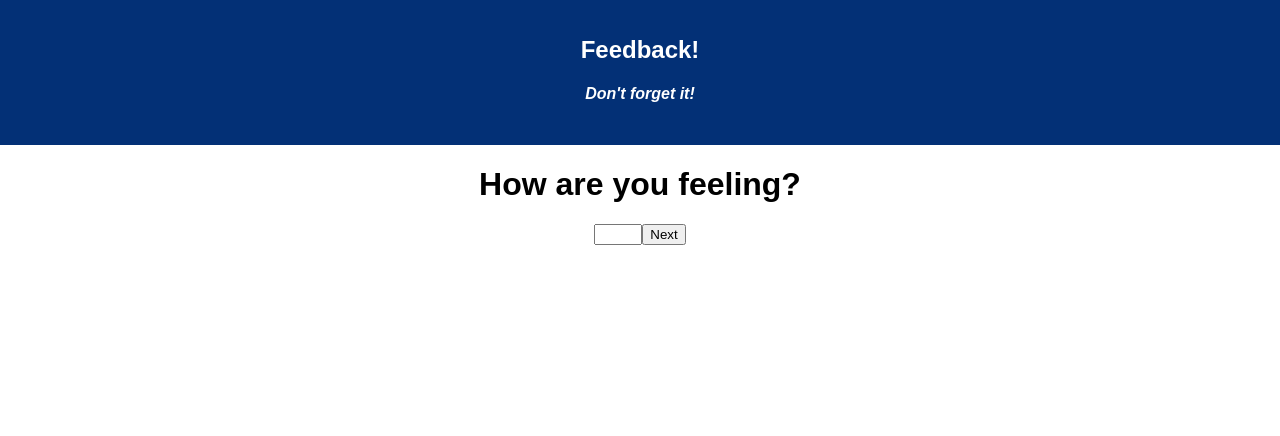
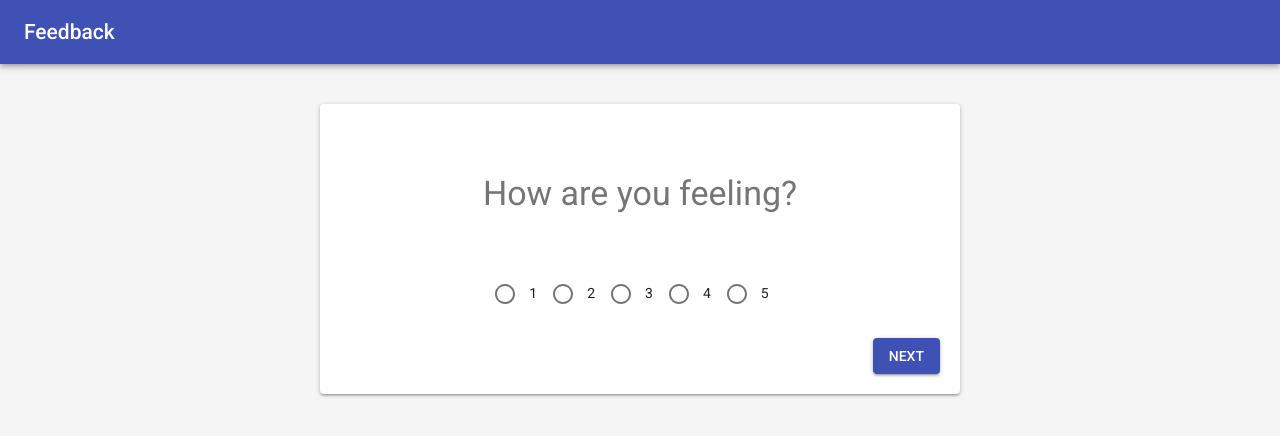
Before and after one commit to pheggeseth/Prime-Feedback, a React app: page /#/form/feeling in a window 1280 px wide. Built offline with nearby package versions, Linux system fonts and the light colour scheme.

Commit message:
remade FormTemplate with Material-Ui

```diff
--- a/src/components/App/App.css
+++ b/src/components/App/App.css
@@ -1,8 +1,12 @@
+body {
+  background-color: whitesmoke;
+}
+
 .App {
   text-align: center;
 }
 
-.App-header {
+/* .App-header {
   background-color: #033076;
   min-height: 70px;
   padding: 20px;
@@ -15,4 +19,4 @@
 
 .App-intro {
   font-size: large;
-}
+} */
--- a/src/components/App/App.js
+++ b/src/components/App/App.js
@@ -9,6 +9,11 @@ import CommentsView from '../views/form/CommentsView/CommentsView.js';
 import SubmitView from '../views/form/SubmitView/SubmitView.js';
 import SuccessView from '../views/form/SuccessView/SuccessView.js';
 import AdminView from '../views/AdminView/AdminView.js';
+import { library } from '@fortawesome/fontawesome-svg-core';
+import { faSadCry, faFrown, faMeh, faSmile, faSmileBeam } from '@fortawesome/free-solid-svg-icons';
+
+library.add(faSadCry, faFrown, faMeh, faSmile, faSmileBeam);
+
 
 class App extends Component {
   render() {
--- a/src/components/FormTemplate/FormTemplate.js
+++ b/src/components/FormTemplate/FormTemplate.js
@@ -1,6 +1,8 @@
 import React, { Component } from 'react';
 import { connect } from 'react-redux';
 import * as actions from '../../redux/actions.js';
+import { Grid, Paper, Typography, TextField, RadioGroup, Radio, FormControlLabel, Button } from '@material-ui/core';
+import { FontAwesomeIcon } from '@fortawesome/react-fontawesome';
 
 // This is a generic form template which will update a state in Redux
 // according to the category given in this.props.category.
@@ -66,23 +68,53 @@ class FormTemplate extends Component {
     let nextButtonIfPath = null;
 
     if (this.props.category === 'comments') {
-      inputField = <input type="text" value={this.state.value} onChange={this.handleChange} />
+      inputField =
+        <TextField
+          placeholder="Add comments here..."
+          multiline
+          margin="normal"
+          style={{width: '300px'}} />;
     } else {
-      inputField = <input type="number" min="1" max="5" value={this.state.value} onChange={this.handleChange} />
+      inputField =
+      <RadioGroup value={this.state.value} onChange={this.handleChange} row>
+        <FormControlLabel value="1" control={<Radio checkedIcon={<FontAwesomeIcon icon="sad-cry" />} />} label="1" />
+        <FormControlLabel value="2" control={<Radio checkedIcon={<FontAwesomeIcon icon="frown" />} />} label="2" />
+        <FormControlLabel value="3" control={<Radio checkedIcon={<FontAwesomeIcon icon="meh" />} />} label="3" />
+        <FormControlLabel value="4" control={<Radio checkedIcon={<FontAwesomeIcon icon="smile" />} />} label="4" />
+        <FormControlLabel value="5" control={<Radio checkedIcon={<FontAwesomeIcon icon="smile-beam" />} />} label="5" />
+      </RadioGroup>;
     }
 
-    if (this.props.prevPage) backButtonIfPath = <button type="button" onClick={this.handleBack}>Back</button>;
-    if (this.props.nextPage) nextButtonIfPath = <button type="button" onClick={this.handleNext}>Next</button>;
+    if (this.props.prevPage) backButtonIfPath = <Button onClick={this.handleBack}>Back</Button>;
+    if (this.props.nextPage) nextButtonIfPath = <Button color="primary" variant="raised" onClick={this.handleNext}>Next</Button>;
 
     return (
-      <div>
-        <h1>{this.props.prompt}</h1>
-        <form>
-          {inputField}
-          {backButtonIfPath}
-          {nextButtonIfPath}
-        </form>
-      </div>
+      <Grid container justify="center">
+        <Grid item sm={6}>
+          <Paper style={{height: '250px', marginTop: '40px', padding: '20px'}}>
+            <Grid container justify="center" alignItems="center" style={{height: '60%'}}>
+              <Typography variant="display1" gutterBottom>
+                {this.props.prompt}
+              </Typography>
+            </Grid>
+            <Grid container alignContent="flex-end" style={{height: '40%'}}>
+              <Grid container justify="center">
+                <Grid item>
+                  {inputField}
+                </Grid>
+              </Grid>
+              <Grid container justify="space-between" style={{marginTop: '20px'}}>
+                <Grid item>
+                  {backButtonIfPath}
+                </Grid>
+                <Grid item>
+                  {nextButtonIfPath}
+                </Grid>
+              </Grid>
+            </Grid>
+          </Paper>
+        </Grid>
+      </Grid>
     );
   }
 }
--- a/src/components/Header/Header.js
+++ b/src/components/Header/Header.js
@@ -1,12 +1,20 @@
 import React, { Component } from 'react';
+import { AppBar, Toolbar, Typography } from '@material-ui/core';
 
 class Header extends Component {
   render() {
     return (
-      <header className="App-header">
-        <h1 className="App-title">Feedback!</h1>
-        <h4><i>Don't forget it!</i></h4>
-      </header>
+      <AppBar position="static">
+        <Toolbar>
+          <Typography variant="title" color="inherit">
+            Feedback
+          </Typography>
+        </Toolbar>
+      </AppBar>
+      // <header className="App-header">
+      //   <h1 className="App-title">Feedback!</h1>
+      //   <h4><i>Don't forget it!</i></h4>
+      // </header>
     );
   }
 }
--- a/src/index.js
+++ b/src/index.js
@@ -10,6 +10,7 @@ import feeling from './redux/reducers/feeling.reducer';
 import understanding from './redux/reducers/understanding.reducer';
 import support from './redux/reducers/support.reducer';
 import comments from './redux/reducers/comments.reducer';
+import 'typeface-roboto';
 
 const storeInstance = createStore(
  combineReducers({
```
Also changed, not shown: package.json (+12 -4 lines), 1 other file.
